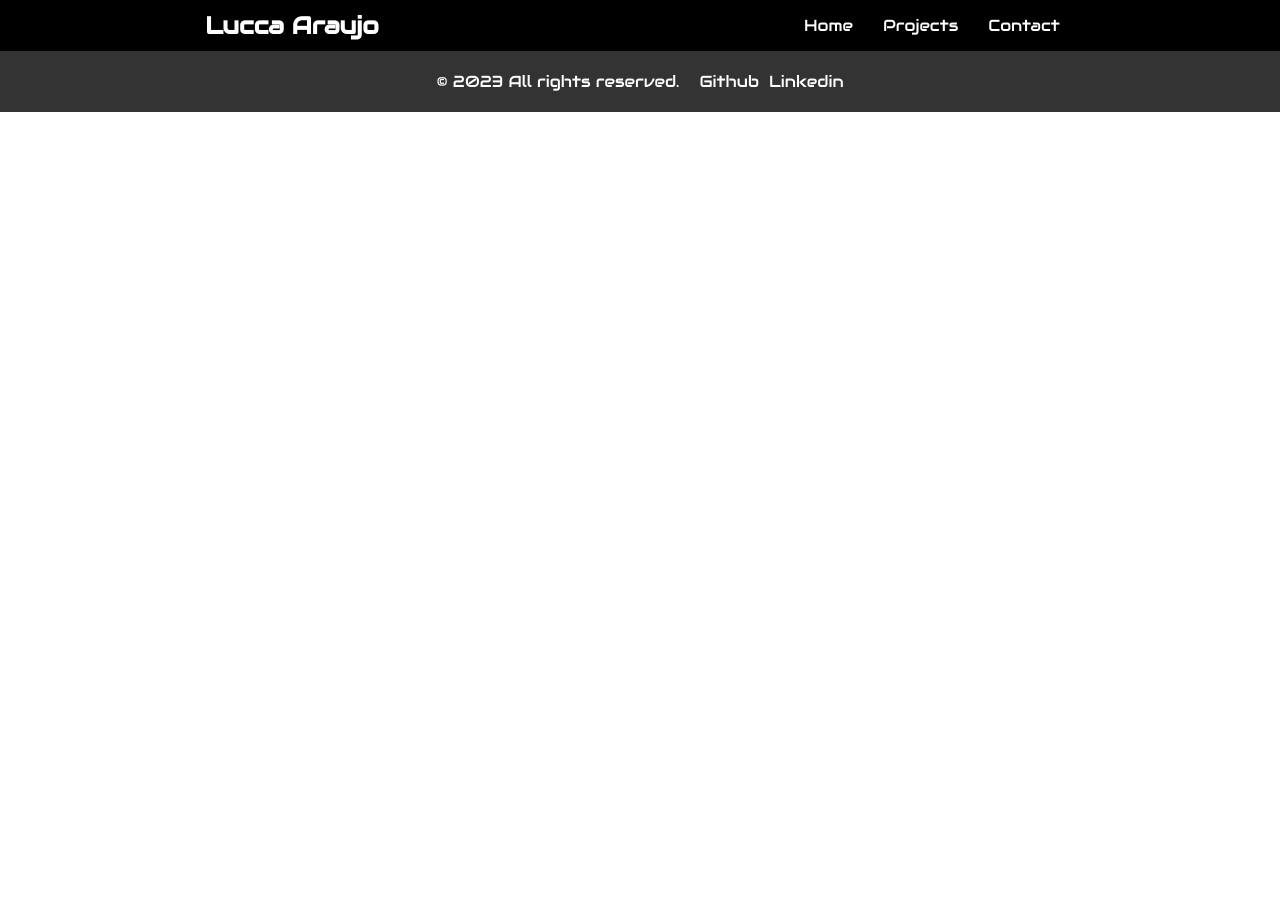
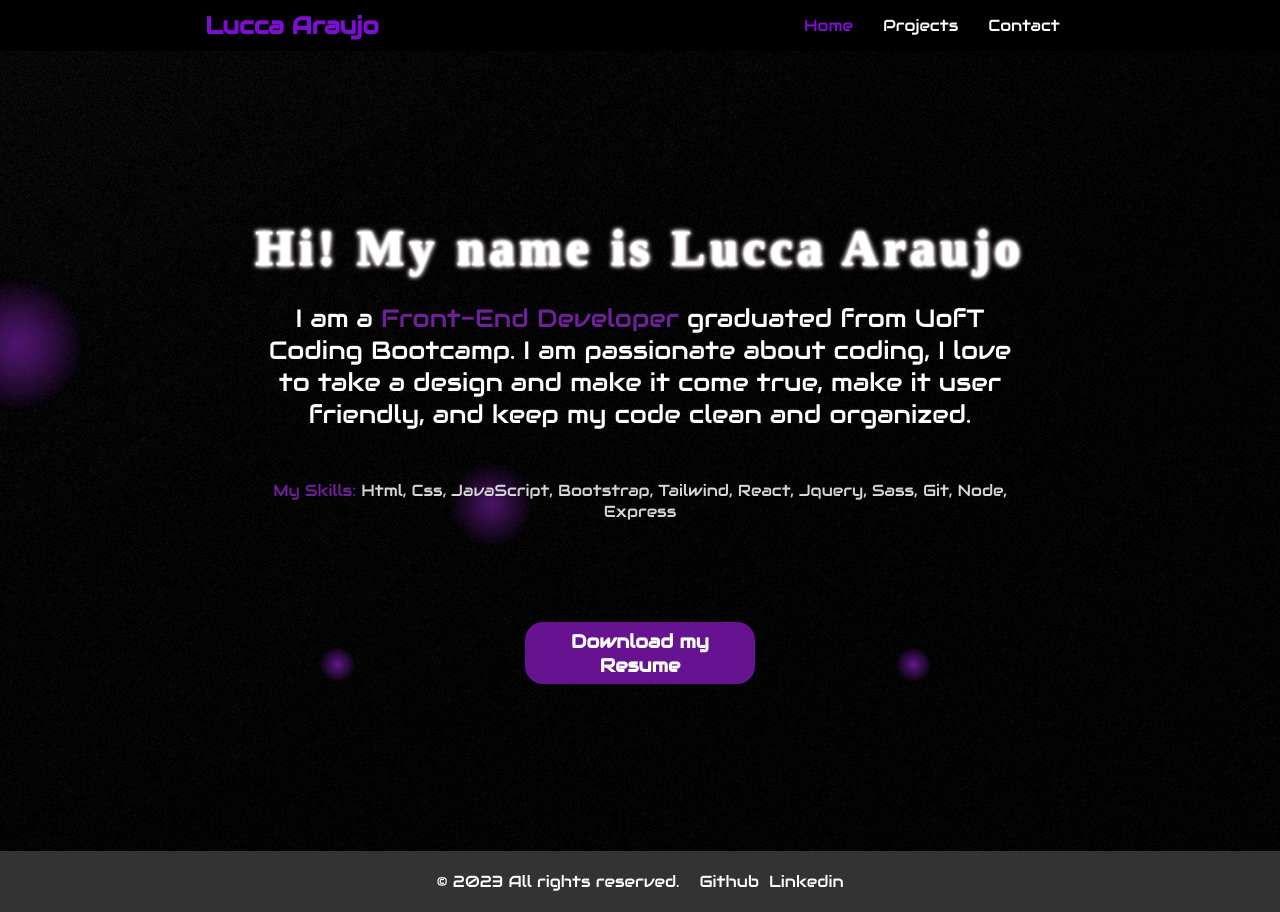
Before and after one commit to luccara123/reactPortfolio, a React (Create React App) app: page /home in a window 1280 px wide. Before the commit the page ends 800 px from the top, so only its background shows below. Built offline with nearby package versions, Linux system fonts and the light colour scheme.

Commit message:
added resume

```diff
--- a/src/App.js
+++ b/src/App.js
@@ -15,7 +15,7 @@ function App() {
           />
       <Nav></Nav>
       <Routes>
-        <Route path='/' index element={<Home />} />
+        <Route path='/home' index element={<Home />} />
         <Route path='/projects' element={<Projects />} />
         <Route path='/contact' element={<Contact />} />
       </Routes>
--- a/src/components/Home/index.js
+++ b/src/components/Home/index.js
@@ -2,6 +2,7 @@ import React from 'react';
 import bgImage from "../../images/testtt1.png";
 import Nav from "../Nav/index"
 import "../../utilities.css"
+import Resume from '../../components/Resume/index'
 
 
 
@@ -43,6 +44,7 @@ function Home(){
                     <article className="text-container">
                         <p className="skills-content"><span>My Skills:</span> Html, Css, JavaScript, Bootstrap, Tailwind, React, Jquery, Sass, Git, Node, Express</p>
                     </article>
+                    <Resume />
             </div>
             </div>
 
--- a/src/components/Nav/index.js
+++ b/src/components/Nav/index.js
@@ -6,7 +6,7 @@ const Nav = () => {
   const data = [{
     id: 1,
     name: 'Home',
-    url: '/',
+    url: '/home',
   },
   {
     id: 2,
@@ -23,7 +23,7 @@ const Nav = () => {
     <nav className='nav' id="nav">
       <div className='title_container'>
         <h1>
-                <NavLink to="/">
+                <NavLink to="/home">
                   Lucca Araujo
                 </NavLink></h1>
       </div>
--- a/src/components/Resume/index.js
+++ b/src/components/Resume/index.js
@@ -1,25 +1,10 @@
 import React from 'react';
-import resume from "../../files/Lucca Resume.pdf"
+import resume from "../../files/luccaresume.pdf"
 
 
 function Resume(){
     return(
         <section id="resume">
-
-            <div className="title-container">
-                <h2 className="section-title"> RESUME</h2>
-            </div>
-
-            <div className="line"></div>
-
-            <div className="skillsBox">
-                <h3>My Skills</h3>
-                <p> Html, Css, Sass, Javascript, Jquery, Bootstrap, Web APIs, Node.js, Express.js</p>
-                <p>MySQL, Sequelize, JSON, MongoDB, React. </p>
-            </div>
-
-            <div className="line"></div>
-
             <div className="download-box">
 				<a href={resume} download>
 					<h3>Download my Resume</h3>
--- a/src/components/SideLinks/index.js
+++ b/src/components/SideLinks/index.js
@@ -7,7 +7,7 @@ const SideBarLinks = ({ closeSideBar }) => {
         <div className="header-subcontainer hide">
         <nav className="burger-nav" >
 
-               <Link to="/" className="menu-item"  onClick={closeSideBar}>Home</Link>
+               <Link to="/home" className="menu-item"  onClick={closeSideBar}>Home</Link>
               <Link to="/projects" className="menu-item" onClick={closeSideBar}>Projects</Link>
               <Link to="/contact" className="menu-item" onClick={closeSideBar}>Contact</Link>
 
```
Also changed, not shown: 2 other files (tests, documents, lock files or other folders).
